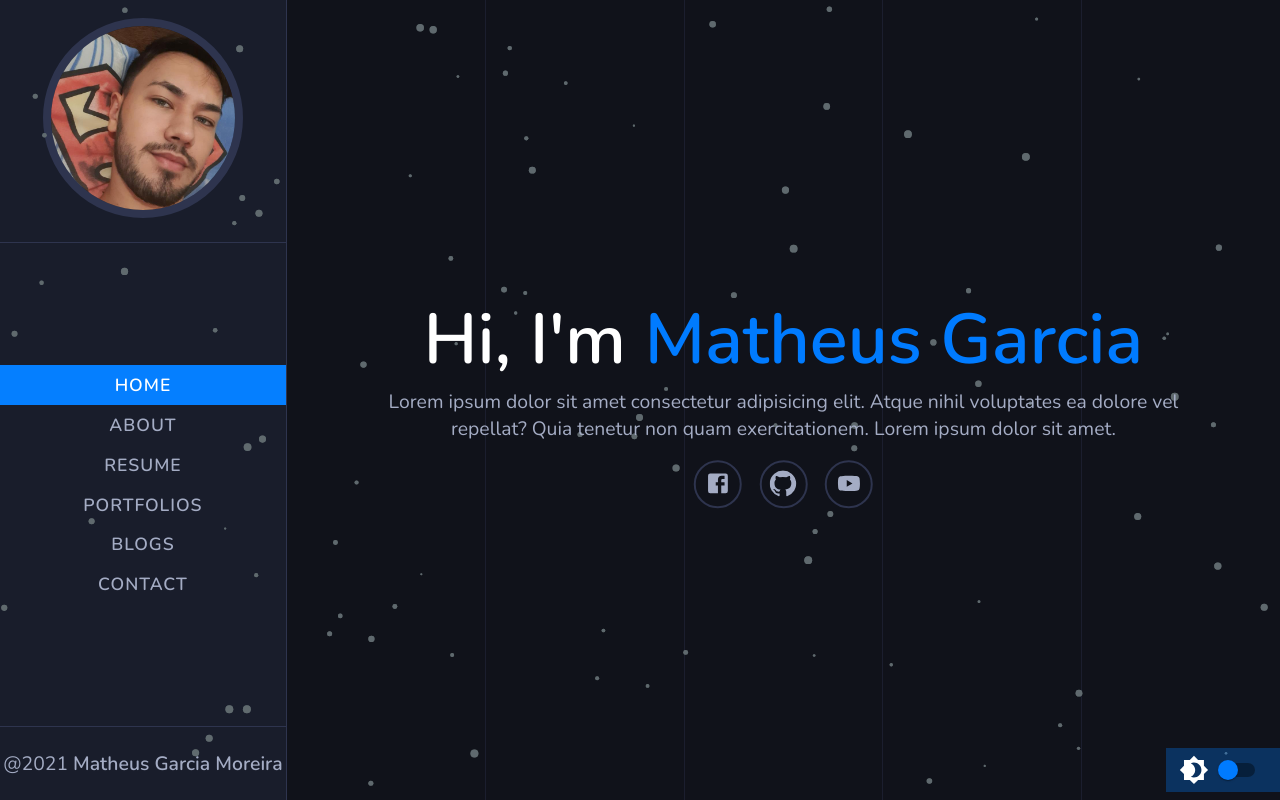
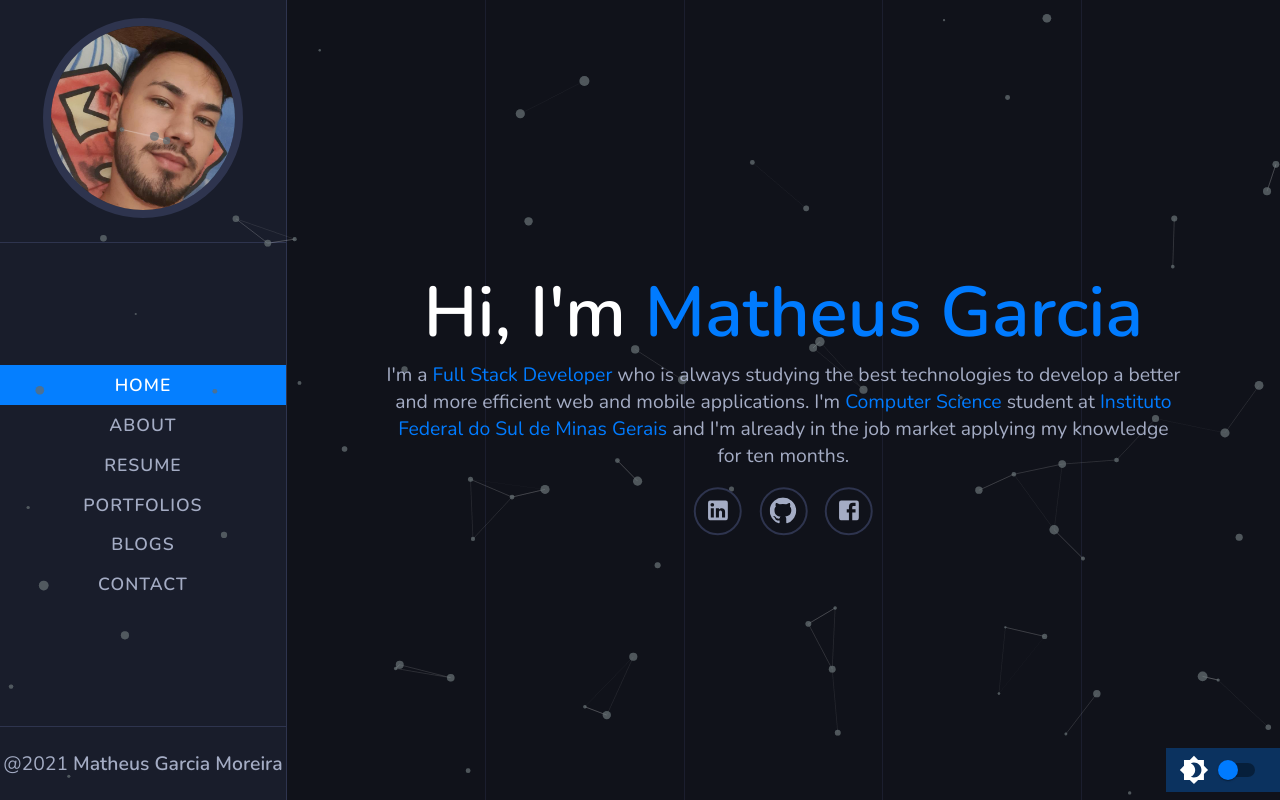
Before and after one commit to Matheusgarcia37/myPortfolio, a React (Create React App) app: page / in a window 1280 px wide. Built offline with nearby package versions, Linux system fonts and the light colour scheme.

Commit message:
atualizando portfolio

```diff
--- a/src/App.js
+++ b/src/App.js
@@ -24,11 +24,6 @@ function App() {
   useEffect(()=>{
     document.documentElement.className = theme;
   }, [theme]);
-
-  useEffect(() => {
-    // const favicon = document.getElementById('favicon');
-    // favicon.href = "./img/favicon.ico";
-  })
 
   const themeToggler = () =>{
     if(theme === 'light-theme'){
--- a/src/Components/ImageSection.js
+++ b/src/Components/ImageSection.js
@@ -12,10 +12,8 @@ function ImageSection() {
             <div className="right-content">
                 <h4>I am <span>Matheus Garcia</span></h4>
                 <p className="paragraph">
-                    Lorem ipsum dolor sit amet, consectetur adipisicing elit. Voluptatem, natus quas vero enim
-                    praesentium delectus est id fugiat ab libero adipisci recusandae at maxime veritatis!
-                    Lorem ipsum, dolor sit amet consectetur adipisicing elit. Excepturi, nesciunt.
-
+                    {/* secondy text apresentation */}
+                    I'm a <span>Full Stack Developer</span> based in <span>Minas Gerais, Brazil</span>. I'm passionate about <span>Web Development</span> and <span>Mobile Development</span>. I'm always looking for new challenges and opportunities to learn new things. I'm always open to learn new technologies and technologies that can help me to grow as a developer.
                 </p>
                 <div className="about-info">
                     <div className="info-title">
@@ -33,7 +31,7 @@ function ImageSection() {
                         <p>: Web & Mobile Developer</p>
                     </div>
                 </div>
-                <PrimaryButton title={'Download Cv'} />
+                <PrimaryButton title={'Download Cv'} isLink={'https://drive.google.com/file/d/1lN4hwnmLwGhUfbqwYvUbygvzJGfEjb2d/view?usp=sharing'}/>
             </div>
         </ImageSectionStyled>
     )
--- a/src/Components/Particle.js
+++ b/src/Components/Particle.js
@@ -6,63 +6,77 @@ function Particle() {
   return (
     <>
       <Particles width="100%" height="100vh"
-              params={{
+                options={{
+                  fpsLimit: 120,
+                  interactivity: {
+                    events: {
+                      onClick: {
+                        enable: true,
+                        mode: "push",
+                      },
+                      onHover: {
+                        enable: true,
+                        mode: "repulse",
+                      },
+                      resize: true,
+                    },
+                    modes: {
+                      bubble: {
+                        distance: 400,
+                        duration: 2,
+                        opacity: 0.8,
+                        size: 40,
+                      },
+                      push: {
+                        quantity: 4,
+                      },
+                      repulse: {
+                        distance: 200,
+                        duration: 0.4,
+                      },
+                    },
+                  },
                   particles: {
-                  number:{
-                    value:109,
-                    density:{
+                    color: {
+                      value: "#636e72",
+                    },
+                    links: {
+                      color: "#ffffff",
+                      distance: 80,
                       enable: true,
-                      value_area: 1200
-                    }
+                      opacity: 0.1,
+                      width: 1,
                     },
-                  color:{
-                    value: '#636e72'
+                    collisions: {
+                      enable: true,
                     },
-                  shape:{
-                    type: 'circle',
-                    stroke: {
-                      width: 0
+                    move: {
+                      direction: "none",
+                      enable: true,
+                      outMode: "bounce",
+                      random: false,
+                      speed: 2,
+                      straight: false,
                     },
-                    polygon:{
-                      nb_sides: 6
-                    }
+                    number: {
+                      density: {
+                        enable: true,
+                        area: 800,
                       },
-                  line_linked: {
-                    enable: false,
-                    distance: 150,
-                    opacity: 0.9,
-                    width: 1,
-                    shadow: {
-                      enable: true,
-                      color: "#e74c3c",
-                      blur: 5
-                    }
+                      value: 60,
                     },
-                  move:{
-                    enable: true,
-                    random: true,
-                    speed: .6,
-                    attract:{
-                      rotateX: 600,
-                      rotateY: 1200
-                    }
+                    opacity: {
+                      value: 0.5,
+                    },
+                    shape: {
+                      type: "circle",
                     },
                     size: {
-                    value: 4,
                       random: true,
-                    anim:{
-                      speed: 40,
-                      size_min: 0.1
-                    }
+                      value: 5,
                     },
-                  opacity: {
-                    value: 0.8,
-                    anim: {
-                      speed: 1,
-                      opacity_min: 0.1
-                    }
-                  }
-                }
+                  },
+                  detectRetina: true,
                 }}
               />
     </>
--- a/src/Components/PrimaryButton.js
+++ b/src/Components/PrimaryButton.js
@@ -1,9 +1,14 @@
 import React from 'react'
 import styled from 'styled-components';
 
-function PrimaryButton({title}) {
+function PrimaryButton({title, isLink}) {
     return (
-        <PrimaryButtonStyled>
+        <PrimaryButtonStyled onClick={(e) => {
+            e.preventDefault();
+            if(isLink){
+                window.open(isLink, '_blank');
+            }
+        }}>
             {title}
         </PrimaryButtonStyled>
     )
--- a/src/Pages/AboutPage.js
+++ b/src/Pages/AboutPage.js
@@ -12,8 +12,8 @@ function AboutPage() {
             <AboutStyled >
                 <Title title={'About Me'} span={'About Me'} />
                 <ImageSection />
-                <ServicesSection />
-                <ReviewsSection />
+               {/*  <ServicesSection />
+                <ReviewsSection /> */}
             </AboutStyled >
         </MainLayout>
     )
--- a/src/Pages/HomePage.js
+++ b/src/Pages/HomePage.js
@@ -2,7 +2,7 @@ import React from 'react'
 import styled from 'styled-components';
 import FacebookIcon from '@material-ui/icons/Facebook';
 import GithubIcon from '@material-ui/icons/GitHub';
-import YoutubeIcon from '@material-ui/icons/YouTube';
+import LinkedInIcon from '@material-ui/icons/LinkedIn';
 import Particle from '../Components/Particle';
 
 function HomePage() {
@@ -14,19 +14,18 @@ function HomePage() {
             <div className="typography">
                 <h1>Hi, I'm <span>Matheus Garcia</span></h1>
                 <p>
-                    Lorem ipsum dolor sit amet consectetur adipisicing elit.
-                    Atque nihil voluptates ea dolore vel
-                    repellat? Quia tenetur non quam exercitationem. Lorem ipsum dolor sit amet.
+                  {/* Primary text apresentation */}
+                  I'm a <span>Full Stack Developer</span> who is always studying  the best technologies to develop a better and more efficient web and mobile applications. I'm <span>Computer Science</span> student at <span>Instituto Federal do Sul de Minas Gerais</span> and I'm already in the job market applying my knowledge for ten months.
                 </p>
                 <div className="icons">
-                    <a href="https://codepen.io/pen/" className="icon i-facebook">
-                        <FacebookIcon />
+                    <a href="https://www.linkedin.com/in/matheus-garcia-moreira-3153561a4/" className="icon i-facebook" target={'_blank'} rel="noreferrer" >
+                        <LinkedInIcon />
                     </a>
-                    <a href="https://codepen.io/pen/" className="icon i-github">
+                    <a href="https://github.com/Matheusgarcia37" className="icon i-github" target={'_blank'} rel="noreferrer">
                         <GithubIcon />
                     </a>
-                    <a href="https://codepen.io/pen/" className="icon i-youtube">
-                        <YoutubeIcon />
+                    <a href="https://www.facebook.com/matheus.garcia.946517/" className="icon i-youtube">
+                        <FacebookIcon />
                     </a>
                 </div>
             </div>
```
Also changed, not shown: public/logo.svg (deleted). Lines whose indentation alone changed are shown as unchanged.
